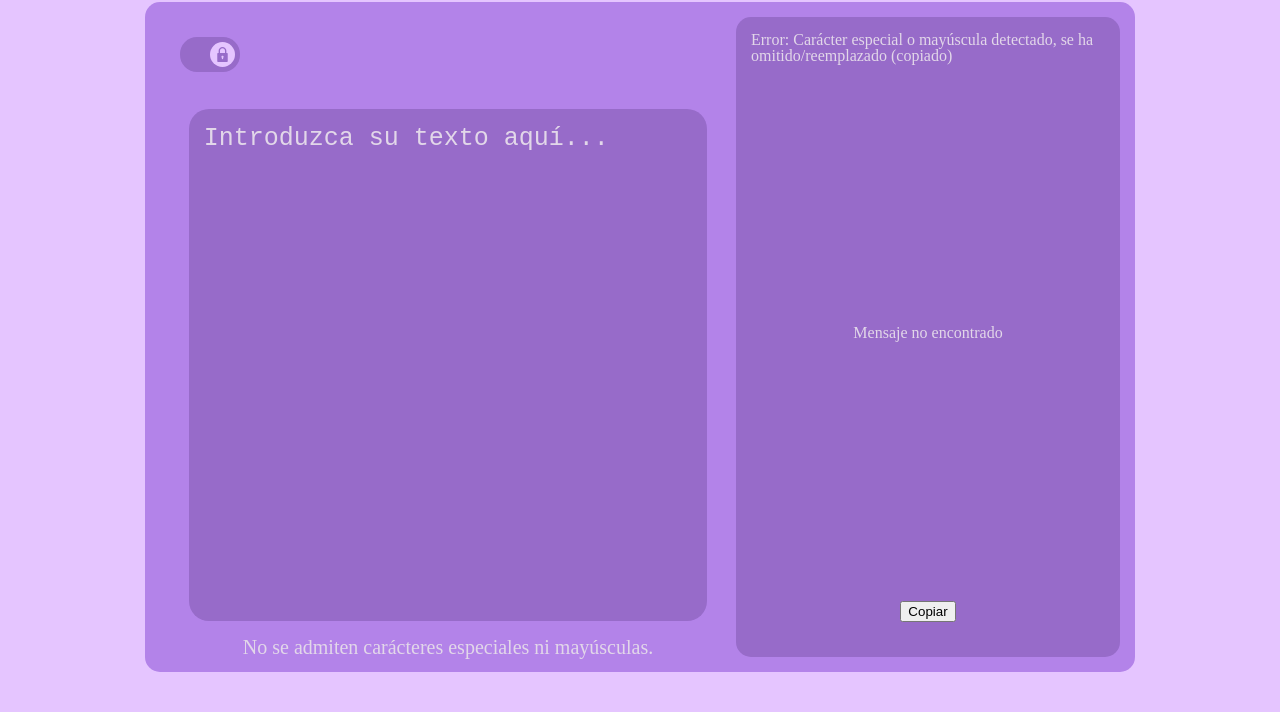
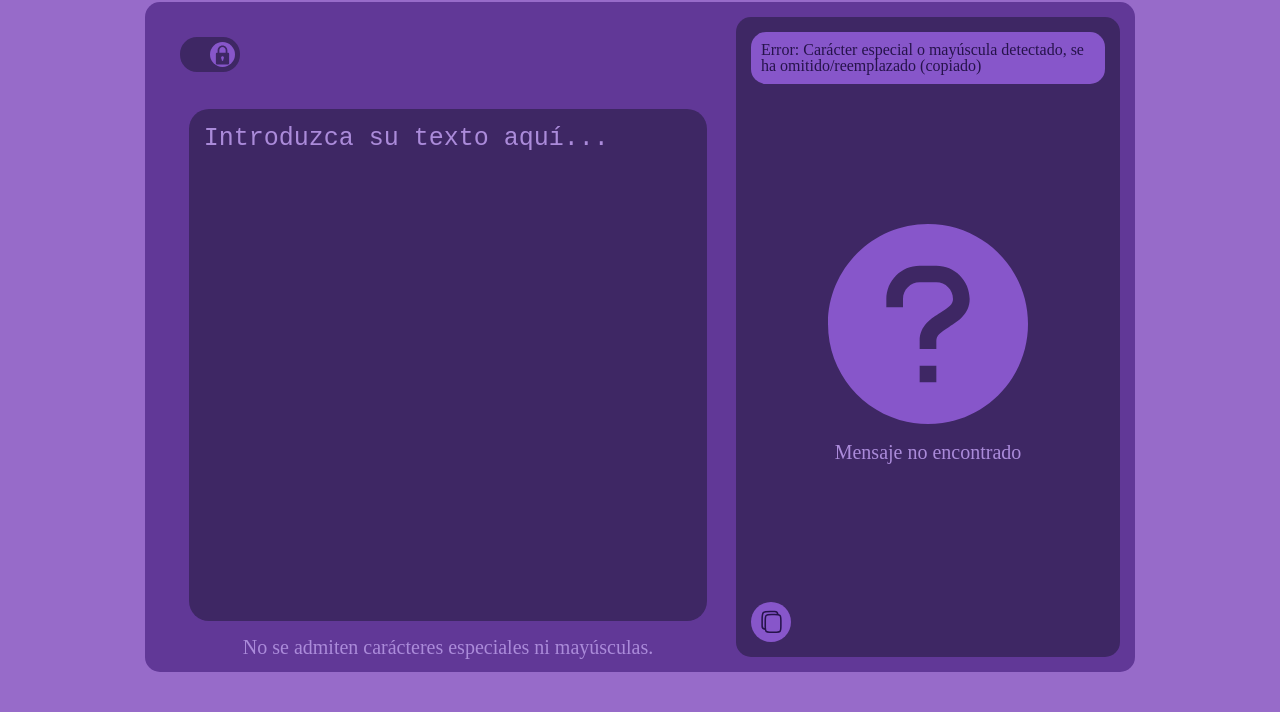
Before and after one commit to Siselokeago/Challenge-Encriptador, a plain HTML site: page Encriptador.html in a window 1280 px wide. Shown: the part 88-800 px from the top of the page. Drawn offline with Linux system fonts and the light colour scheme.

Commit message:
Se estableció tema claro/oscuro exitosamente || se dió diseño a la zona de resultados

```diff
--- a/Diseño.css
+++ b/Diseño.css
@@ -1,26 +1,43 @@
-:root{
+:root {
+    --color-bg: #976bc9;
+    --color-logo: #e5c5ff;
+    --color-second: #613897;
+    --color-fourth: #c7a9ff;
+    --color-first: #d9abff93;
+    --color-third: #976bc950;
+    --color-light-text: #ab8bda;
+    --color-dark-text: #26134b;
+    --color-light-area: #8756ca;
+    --color-dark-area: #3e2764;
+}
+
+html:has(body):has(header):has(#theme-area):has(#theme:checked):root {
+    --color-bg: #e5c5ff;
+    --color-logo: #976bc9;
+    --color-second: #b383e9;
     --color-first: #e5c5ff;
-    --color-second-light: #b383e9;
-    --color-second-dark: #4a2772;
     --color-third: #976bc9;
-    --color-fourth: #e2d7e9;
-    --color-fifth: #b028ff;
+    --color-light-text: #e5c5ff;
+    --color-dark-text: #976bc9;
+    --color-light-area: #e5c5ff;
+    --color-dark-area: #976bc9;
+}
 
-}
-body{
-    background-color: var(--color-first);
+body {
+    background-color: var(--color-bg);
     padding: 3dvh 80px;
     padding-bottom: 0;
     display: flex;
     flex-direction: column;
 }
 
-header{
+header {
     display: flex;
     flex-wrap: wrap;
     justify-content: space-between;
 }
-main{
+
+main {
     align-self: center;
     width: 75vw;
     display: grid;
@@ -29,34 +46,36 @@ main{
     justify-content: space-between;
     margin: 15px;
     padding: 15px;
-    background-color: var(--color-second-light);
+    background-color: var(--color-second);
     border-radius: 15px;
 
 }
-p{
-    color: var(--color-fourth);
+
+#logo {
+    fill: var(--color-logo);
 }
-#logo{
-    fill: var(--color-third);
-}
+
 /* Inicio estilo switch crypt/decrypt */
-.switch{
+.switch {
     display: flex;
     align-items: center;
 }
-#switch{
+
+#switch {
     align-self: flex-start;
     margin: 20px;
 }
-.switch input{
+
+.switch input {
     display: none;
 }
-.toggle{
+
+.toggle {
     display: flex;
     align-items: center;
     width: 60px;
     height: 35px;
-    background-color: var(--color-first);
+    background-color: var(--color-light-area);
     border-radius: 17px;
     cursor: pointer;
     padding: 5px;
@@ -64,90 +83,141 @@ p{
     transition: 0.2s;
 
 }
-.round{
+
+.round {
     width: 25px;
     height: 25px;
-    background-color: var(--color-third);
+    background-color: var(--color-dark-area);
     border-radius: 50%;
     transition: 0.2s;
     display: flex;
     justify-content: center;
 }
-.toggle:active .round{
+
+.toggle:active .round {
     flex-grow: .6;
 }
-input:checked + .toggle{
-    background: var(--color-third);
+
+input:checked+.toggle {
+    background: var(--color-dark-area);
     display: flex;
     justify-content: end;
 }
-input:checked + .toggle > .round{
-    background: var(--color-first);
+
+input:checked+.toggle>.round {
+    background: var(--color-light-area);
 }
-.svg{
+
+.svg {
     align-self: center;
 }
-#moon{
+
+#moon {
     display: initial;
-    fill: var(--color-third);
+    fill: var(--color-light-area);
 }
-input:checked + .toggle > div > #moon{
-    display: none;
-}
-#sun{
-    display: none;
-}
-input:checked + .toggle > div > #sun{
-    display: initial;
-}
-#locked{
-    display: none;
-    fill: var(--color-third);
-}
-input:checked + .toggle > div > #locked{
-    display: initial;
-}
-#unlocked{
-    display: initial;
-    fill: var(--color-first);
-}
-input:checked + .toggle > div > #unlocked{
+
+input:checked+.toggle>div>#moon {
     display: none;
 }
 
-/* */
+#sun {
+    display: none;
+}
+
+input:checked+.toggle>div>#sun {
+    display: initial;
+}
+
+#locked {
+    display: none;
+    fill: var(--color-dark-area);
+}
+
+input:checked+.toggle>div>#locked {
+    display: initial;
+}
+
+#unlocked {
+    display: initial;
+    fill: var(--color-light-area);
+}
+
+input:checked+.toggle>div>#unlocked {
+    display: none;
+}
+
+section:has(.textarea):has(#switch):has(input:checked) {
+    #crypt #textIn #textToCrypt {
+        background-color: var(--color-dark-area);
+        color: var(--color-light-text);
+    }
+
+    #textIn textarea::placeholder {
+        color: var(--color-light-text);
+    }
+
+    ~section>#decrypt {
+        background-color: var(--color-dark-area);
+        #mostrarError{
+            background-color: var(--color-light-area);
+            p{
+                color: var(--color-dark-text);
+            }
+        }
+        p {
+            color: var(--color-light-text);
+        }
+
+        #containerMessage #notFound {
+            fill: var(--color-light-area);
+        }
+
+        #copy {
+            background-color: var(--color-light-area);
+            color: var(--color-dark-text);
+            stroke: var(--color-dark-text);
+        }
+    }
+}
+
+/* Fin */
 
 /*Inicio estilo textarea para encriptar*/
-#textIn{
+#textIn {
     width: 90%;
     height: 80%;
 }
 
-#textToCrypt{
+#textToCrypt {
     width: 100%;
     height: 100%;
     padding: 15px;
     box-sizing: border-box;
     border: none;
     outline: none;
-    background: var(--color-third);
+    background: var(--color-light-area);
     border-radius: 20px;
     font-size: 25px;
     resize: none;
-    color: var(--color-fourth);
+    color: var(--color-dark-text);
 }
-#textToCrypt::placeholder{
-    color: var(--color-fourth);
+
+#textToCrypt::placeholder {
+    color: var(--color-dark-text);
 }
+
 /* Fin*/
 /* Inicio estilo mensaje advertencia */
-#textoAdvertencia p{
+#textoAdvertencia p {
+    color: var(--color-light-text);
     font-size: 20px;
 }
+
 /* Fin*/
 /* Inicio estilo general de las areas de encriptado */
 
-.textarea{
+.textarea {
     display: flex;
     flex-direction: column;
     align-items: center;
@@ -157,14 +227,59 @@ input:checked + .toggle > div > #unlocked{
 
 /* Fin */
 /* Inicio estilo area de resultados */
-#decrypt{
-    background: var(--color-third);
+#decrypt {
+    background: var(--color-light-area);
     border-radius: 15px;
     max-width: 400px;
     padding: 15px;
     box-sizing: border-box;
+
+    p {
+        color: var(--color-dark-text);
+    }
+
+    #textOut {
+        font-size: 20px;
+    }
 }
-#copy{
-    margin-bottom: 20px;
+#mostrarError{
+    padding: 10px;
+    border-radius: 15px;
+    background: var(--color-dark-area);
+    p{
+        color: var(--color-light-text);
+    }
 }
+
+#containerMessage {
+    display: flex;
+    flex-direction: column;
+    align-items: center;
+    gap: 15px;
+
+    #notFound {
+        fill: var(--color-dark-area);
+    }
+}
+
+#botonCopiar {
+    align-self: flex-start;
+    display: flex;
+    #copy {
+        width: 40px;
+        height: 40px;
+        background-color: var(--color-dark-area);
+        border-radius: 50%;
+        border: none;
+        color: var(--color-light-text);
+        stroke: var(--color-light-text);
+        text-align: center;
+        text-decoration: none;
+        font-size: 16px;
+    }
+    #copy:active{
+        background-color: ;
+    }
+}
+
 /* Fin */
--- a/Encriptador.html
+++ b/Encriptador.html
@@ -18,7 +18,7 @@
         </div>
 
         <div class="switch" id="theme-area">
-            <input type="checkbox" id="theme" checked>
+            <input type="checkbox" id="theme">
             <label for="theme" class="toggle">
                 <div class="round">
                     <svg class="svg" id="moon" width="19px" height="19px" viewBox="0 0 24 24" fill="none" xmlns="http://www.w3.org/2000/svg" stroke="#000000">
@@ -55,9 +55,9 @@
                     <input type="checkbox" id="crypt-mode" checked>
                     <label for="crypt-mode" class="toggle">
                         <div class="round">
-                            <svg class="svg" id="locked" fill="#000000" height="15px" width="25px" version="1.1" id="Layer_1"
+                            <svg class="svg" id="locked" fill="#000000" height="20px" width="19px" version="1.1" id="Layer_1"
                                 xmlns="http://www.w3.org/2000/svg" xmlns:xlink="http://www.w3.org/1999/xlink"
-                                viewBox="0 0 330 330" xml:space="preserve">
+                                viewBox="0 2 330 330" xml:space="preserve">
                                 <g id="XMLID_509_">
                                     <path id="XMLID_510_" d="M65,330h200c8.284,0,15-6.716,15-15V145c0-8.284-6.716-15-15-15h-15V85c0-46.869-38.131-85-85-85
             S80,38.131,80,85v45H65c-8.284,0-15,6.716-15,15v170C50,323.284,56.716,330,65,330z M180,234.986V255c0,8.284-6.716,15-15,15
@@ -65,7 +65,7 @@
             C190,223.162,186.068,230.421,180,234.986z M110,85c0-30.327,24.673-55,55-55s55,24.673,55,55v45H110V85z" />
                                 </g>
                             </svg>
-                            <svg class="svg" id="unlocked" fill="#000000" width="20px" height="35px" viewBox="-3.5 0 19 19" xmlns="http://www.w3.org/2000/svg" class="cf-icon-svg"><path d="M11.182 8.927v6.912a.794.794 0 0 1-.792.792H1.61a.794.794 0 0 1-.792-.792V8.927a.794.794 0 0 1 .792-.792h.654L1.956 7.11a3.534 3.534 0 0 1 6.769-2.035.554.554 0 1 1-1.062.32A2.426 2.426 0 0 0 3.017 6.79l.404 1.345h6.97a.794.794 0 0 1 .79.792zM7.108 11.47a1.108 1.108 0 1 0-1.583 1.001v1.849a.475.475 0 1 0 .95 0v-1.849a1.108 1.108 0 0 0 .633-1.001z"/></svg>
+                            <svg class="svg" id="unlocked" fill="#000000" width="22px" height="22px" viewBox="-3.5 1 19 19" xmlns="http://www.w3.org/2000/svg" class="cf-icon-svg"><path d="M11.182 8.927v6.912a.794.794 0 0 1-.792.792H1.61a.794.794 0 0 1-.792-.792V8.927a.794.794 0 0 1 .792-.792h.654L1.956 7.11a3.534 3.534 0 0 1 6.769-2.035.554.554 0 1 1-1.062.32A2.426 2.426 0 0 0 3.017 6.79l.404 1.345h6.97a.794.794 0 0 1 .79.792zM7.108 11.47a1.108 1.108 0 1 0-1.583 1.001v1.849a.475.475 0 1 0 .95 0v-1.849a1.108 1.108 0 0 0 .633-1.001z"/></svg>
                         </div>
 
                     </label>
@@ -89,12 +89,27 @@
                     </p>
                 </div>
 
-                <div id="textOut">
-                    <p id="resultado">Mensaje no encontrado</p>
+                <div id="containerMessage">
+                    <div id="notFound">
+                        <svg width="200px" height="200px" viewBox="0 0 12 12" enable-background="new 0 0 12 12" id="Слой_1" version="1.1" xml:space="preserve" xmlns="http://www.w3.org/2000/svg" xmlns:xlink="http://www.w3.org/1999/xlink"><path d="M6,0C2.6862793,0,0,2.6862793,0,6s2.6862793,6,6,6s6-2.6862793,6-6S9.3137207,0,6,0z M6.5,9.5h-1v-1h1V9.5z   M7.2651367,6.1738281C6.7329102,6.5068359,6.5,6.6845703,6.5,7v0.5h-1V7c0-0.9023438,0.7138672-1.3486328,1.2348633-1.6738281  C7.2670898,4.9931641,7.5,4.8154297,7.5,4.5c0-0.5517578-0.4487305-1-1-1h-1c-0.5512695,0-1,0.4482422-1,1V5h-1V4.5  c0-1.1025391,0.8969727-2,2-2h1c1.1030273,0,2,0.8974609,2,2C8.5,5.4023438,7.7861328,5.8486328,7.2651367,6.1738281z"/></svg>
+                    </div>
+                    <div id="textOut">
+                        <p id="resultado">Mensaje no encontrado</p>
+                    </div>
                 </div>
 
                 <div id="botonCopiar">
-                    <button id="copy">Copiar</button>
+                    <button id="copy">
+                        <svg width="25px" height="25px" viewBox="0 -1.3 24 24" fill="none" xmlns="http://www.w3.org/2000/svg">
+
+                        <g id="SVGRepo_bgCarrier" stroke-width="0"/>
+
+                        <g id="SVGRepo_tracerCarrier" stroke-linecap="round" stroke-linejoin="round"/>
+
+                        <g id="SVGRepo_iconCarrier"> <path d="M6 11C6 8.17157 6 6.75736 6.87868 5.87868C7.75736 5 9.17157 5 12 5H15C17.8284 5 19.2426 5 20.1213 5.87868C21 6.75736 21 8.17157 21 11V16C21 18.8284 21 20.2426 20.1213 21.1213C19.2426 22 17.8284 22 15 22H12C9.17157 22 7.75736 22 6.87868 21.1213C6 20.2426 6 18.8284 6 16V11Z" stroke-width="1.5"/> <path d="M6 19C4.34315 19 3 17.6569 3 16V10C3 6.22876 3 4.34315 4.17157 3.17157C5.34315 2 7.22876 2 11 2H15C16.6569 2 18 3.34315 18 5" stroke-width="1.5"/> </g>
+
+                        </svg>
+                    </button>
                 </div>
 
             </div>
```
